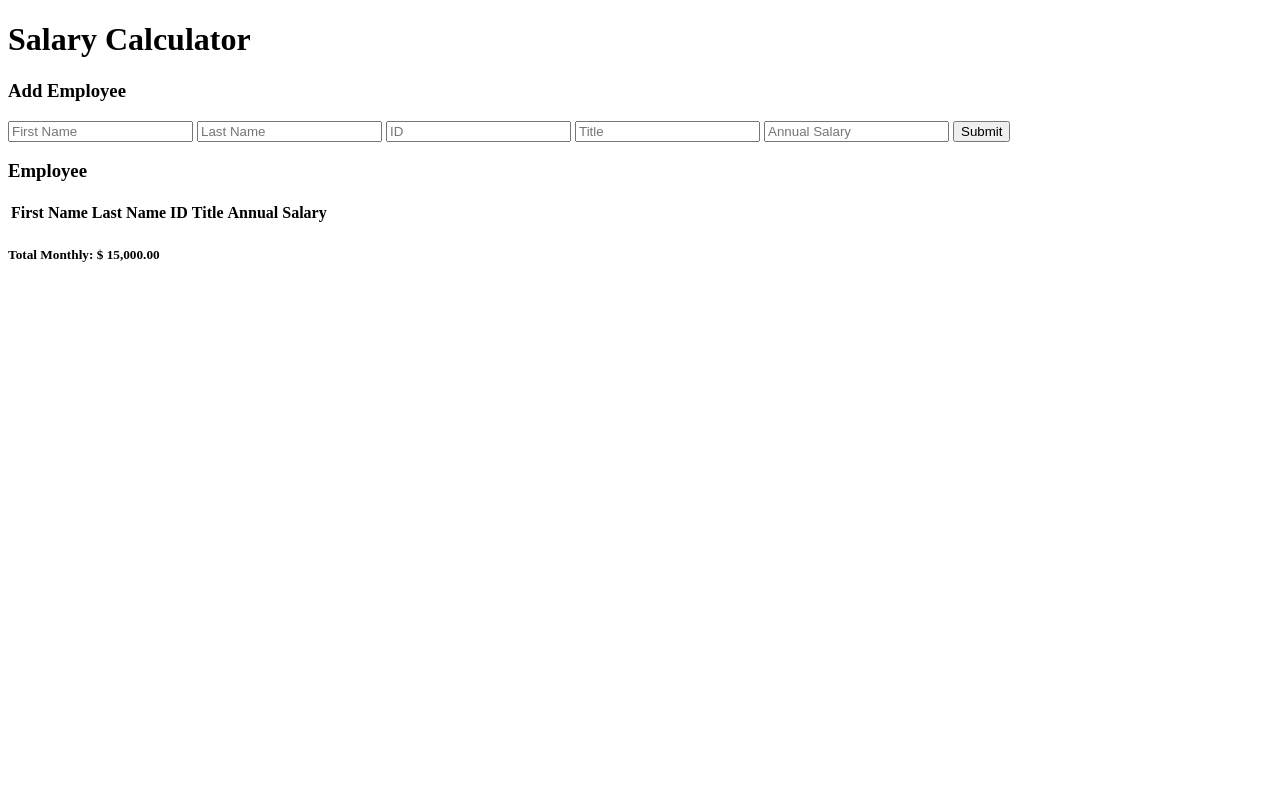
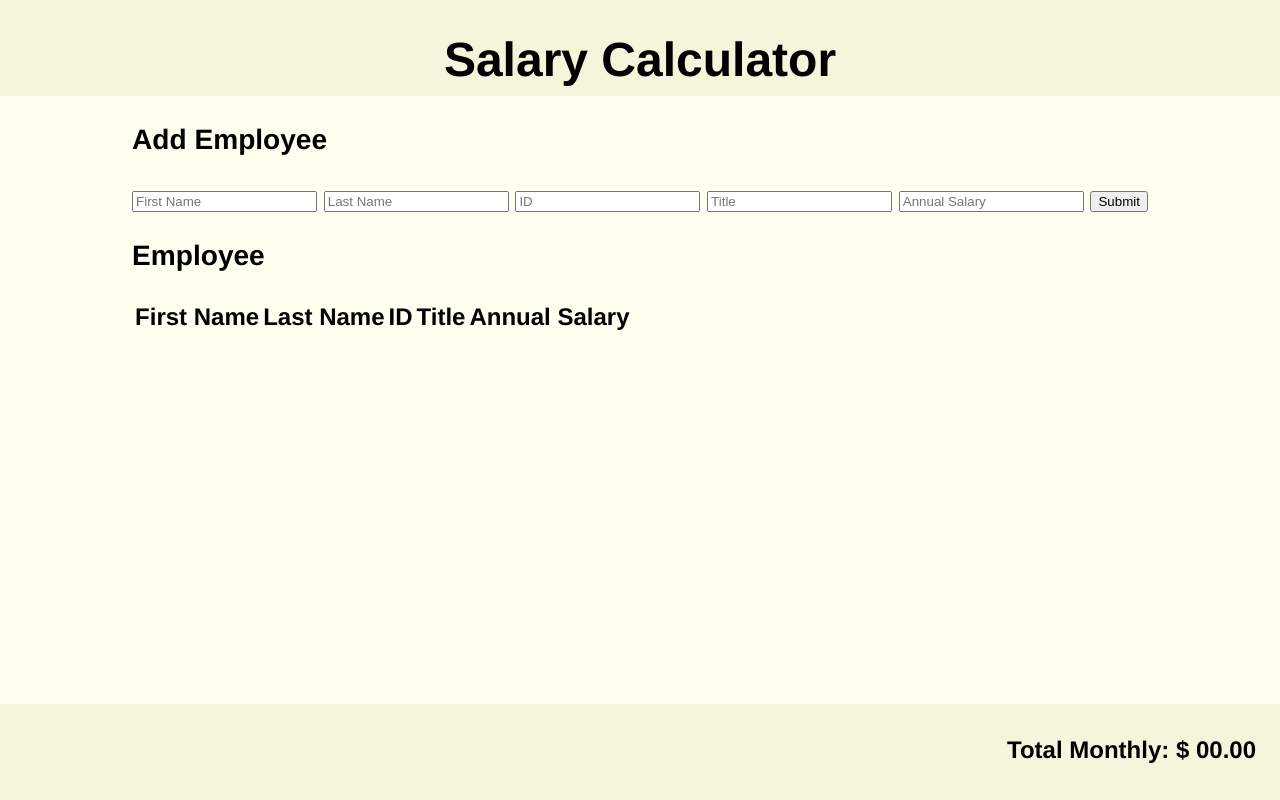
Before and after one commit to hoang208/weekend-jquery-salary-calculator, a plain HTML site: page index.html in a window 1280 px wide. Drawn offline with Linux system fonts and the light colour scheme.

Commit message:
Added background color change when above 20000

```diff
--- a/index.html
+++ b/index.html
@@ -49,7 +49,7 @@
   </main>
 
   <footer>
-    <h5>Total Monthly: $ 15,000.00</h5>
+    <h4>Total Monthly: $ 00.00</h4>
   </footer>
 </body>
 
--- a/script.js
+++ b/script.js
@@ -37,7 +37,12 @@ function getTheInput(event){
 
         totalMonthly+=parseInt(annualSalaryInput);
         console.log("totalMonthly:", totalMonthly)
-        $('h5').text("Total Monthly:" + totalMonthly)
+        let formattedNumber = totalMonthly.toLocaleString("en-US")
+        $('h4').text("Total Monthly: $" + formattedNumber)
+        if (totalMonthly > 20000) {
+            $('header').css({"background-color": "#722F37", "color": "white"})
+            $('footer').css({"background-color": "#722F37", "color": "white"})
+        }
     } else if (!isNaN(idInput) && !isNaN(annualSalaryInput)){
         alert("Please fill out ID and annual salary with only numbers.")
     }
--- a/styles.css
+++ b/styles.css
@@ -0,0 +1,38 @@
+/* Global Typography */
+body {
+  background-color: #FFFFF0;
+  font-family: Helvetica, sans-serif;
+  color: black;
+  font-size: 1.5em;
+}
+
+/* Flexbox */
+html,
+body {
+  min-height: 100vh;
+  margin: auto;
+}
+
+body {
+  display: flex;
+  flex-direction: column;
+}
+
+header {
+  height: 4em;
+  background-color: #F5F5DC;
+  text-align: center;
+}
+
+main {
+  flex: auto;
+  max-width: 80%;
+  margin: auto;
+}
+
+footer {
+  height: 4em;
+  background-color: #F5F5DC;
+  text-align: right;
+  padding-right: 1em;
+}
```
